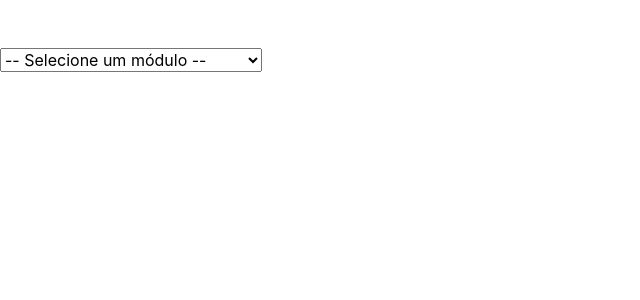
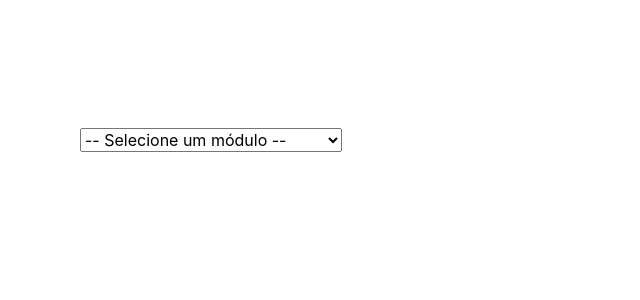
Before and after one commit to silvajohn-c/angular-fundamentals, an Angular app: page / in a window 1280 px wide. Shown: the top 300 px of the page, without its empty margins (0-640 px from the left). Built offline with nearby package versions, Linux system fonts and the light colour scheme.

Commit message:
Add body padding

```diff
--- a/src/styles.scss
+++ b/src/styles.scss
@@ -1,7 +1,15 @@
 /* You can add global styles to this file, and also import other style files */
 
+body {
+    padding-left: 5rem;
+    padding-top: 5rem;
+}
+
+
 /* Importing Bootstrap SCSS file. */
+
 @import "~bootstrap/scss/bootstrap";
 
 /* Importing Datepicker SCSS file. */
+
 @import "~ngx-bootstrap/datepicker/bs-datepicker";
```
